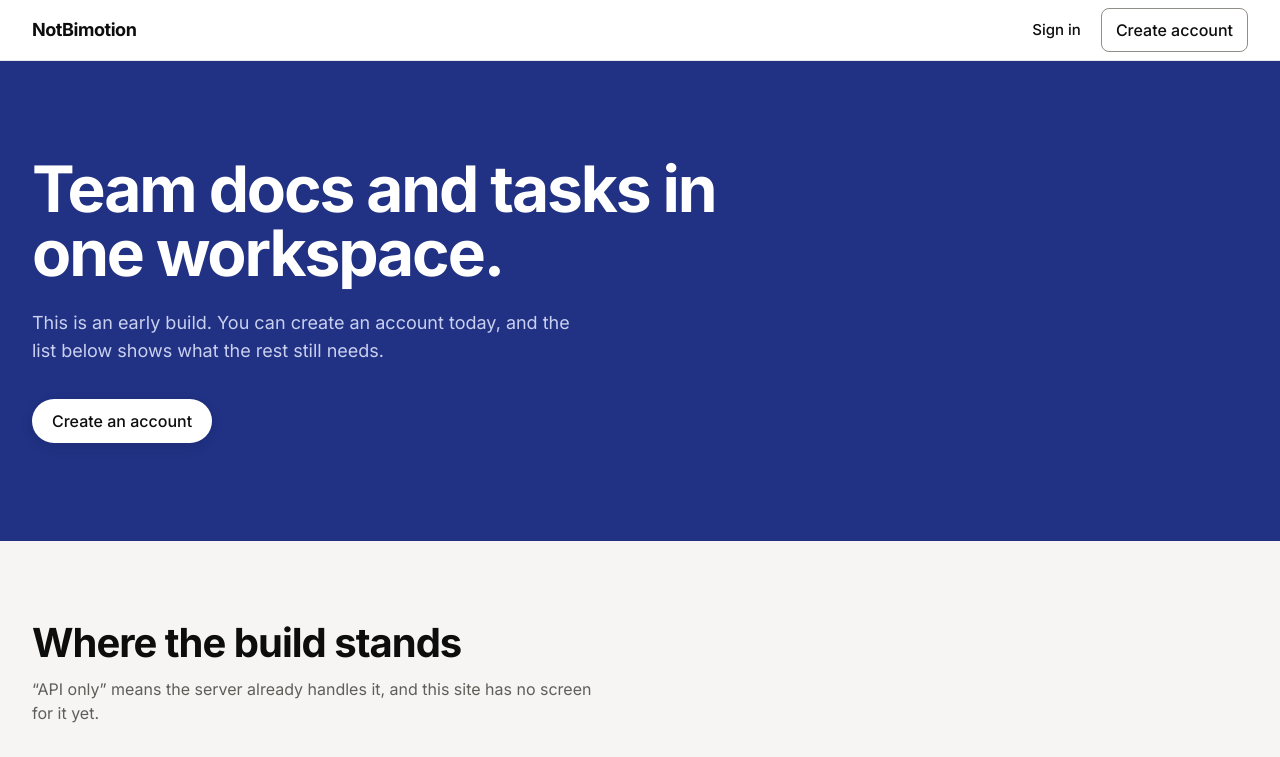
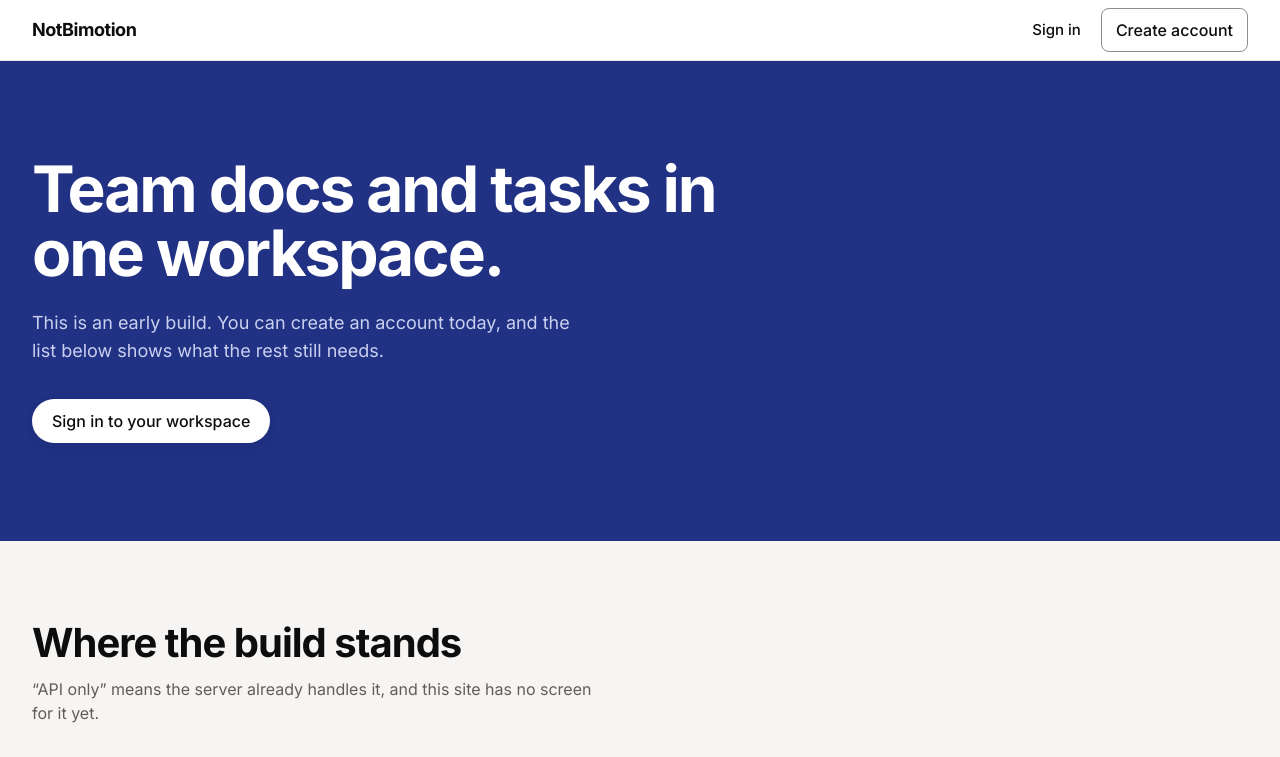
Before and after one commit to bimodwien/full-notion-like, a Next.js app in the folder apps/web/: page / in a window 1280 px wide. Shown: the top 757 px of the page. Built offline with nearby package versions, Linux system fonts and the light colour scheme; no server answers.

Commit message:
fix(web): point hero button to sign in

```diff
--- a/apps/web/component/home/hero.actions.tsx
+++ b/apps/web/component/home/hero.actions.tsx
@@ -13,10 +13,10 @@ function HeroAction() {
 
   return (
     <Link
-      href={signedIn ? '/workspaces' : '/register'}
+      href={signedIn ? '/workspaces' : '/signin'}
       className={buttonStyles('secondary', 'focus-visible:outline-on-primary')}
     >
-      {signedIn ? 'Open your workspace' : 'Create an account'}
+      {signedIn ? 'Open your workspace' : 'Sign in to your workspace'}
     </Link>
   );
 }
```
